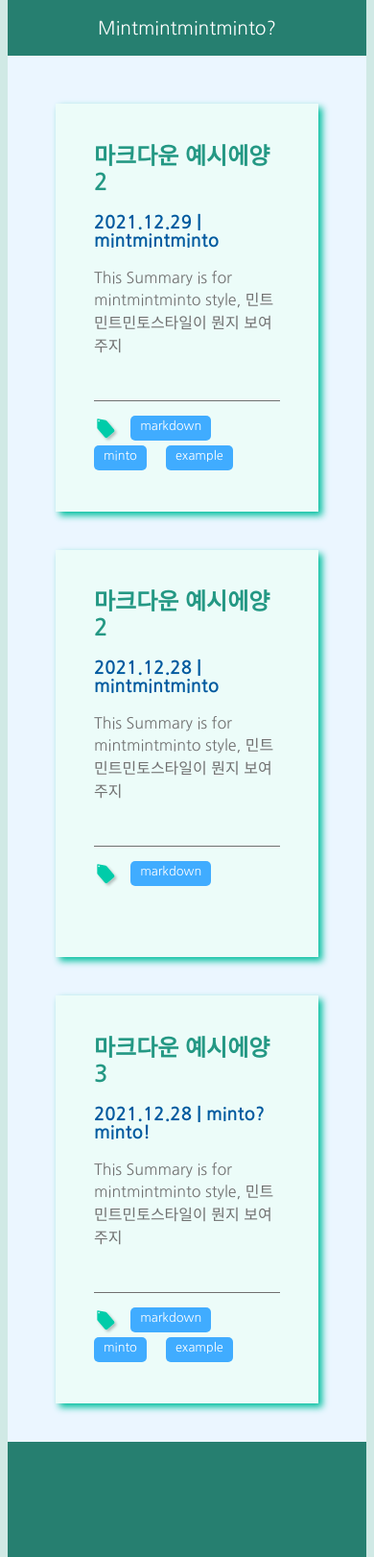
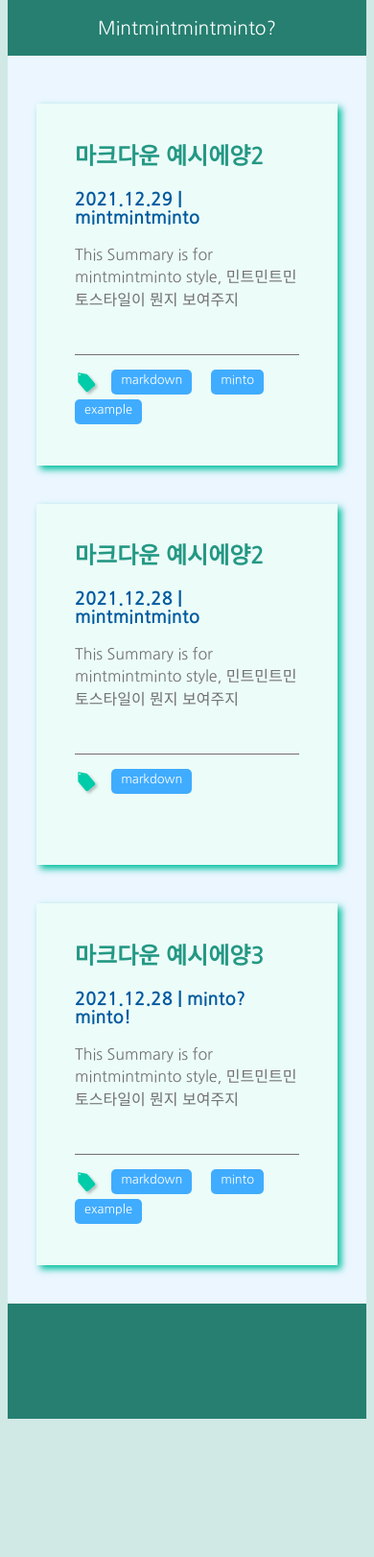
Before and after one commit to recoma96/mintmintminto, a Jekyll site: the page built from index.markdown, in a window 390 px wide. Shown: the whole page at 96% size. Built offline with Jekyll 4.4.1, drawn with Linux system fonts in a browser that asks for light colours; after the commit the page ends 1478 px from its top, so only the background shows below that.

Commit message:
Design: add shadow to image, set layer mobile
이미지에 그림자 추가해서 입체화
모바일에 레이어 넓이 더 넓힘

```diff
--- a/_sass/base.scss
+++ b/_sass/base.scss
@@ -6,11 +6,14 @@ h1, h2 {
 h3, h4, h5, h6 {
     color: $font-subtitle-color;
 }
-
+img {
+    box-shadow: 3px 3px 3px black;
+}
 .tag-img {
     content: $svg-tag;
     height: 100%;
     margin-right: 10px;
+    box-shadow: 0px 0px 0px black;
 }
 .tag {
     height: 20px;
--- a/_sass/layers.scss
+++ b/_sass/layers.scss
@@ -58,6 +58,10 @@ body {
     width: 100%;
     background-color: $background-color;
     padding: 0px 50px 0px 50px;
+
+    @include media-query-in-mobile() {
+        padding: 0px 30px 0px 30px;
+    }
 
     // post summary for home, tag result
     .post-summary-layer {
```
